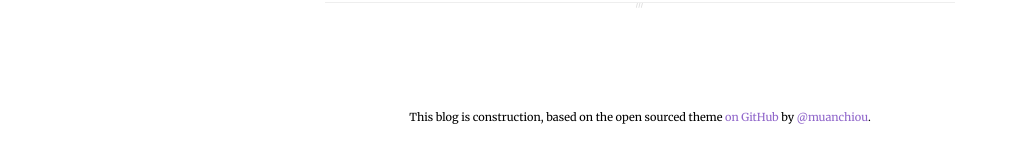
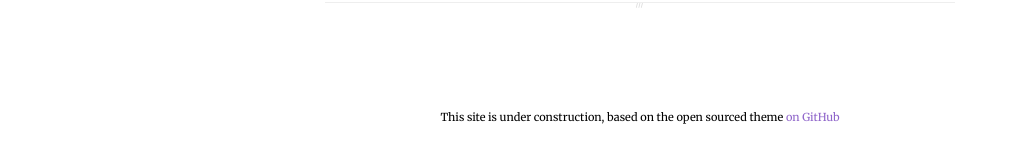
Before and after one commit to ochienggot/tiglas.github.io, a Jekyll site: the page built from index.md, in a window 1280 px wide. Shown: the part 395-558 px from the top of the page, without its empty margins (0-1009 px from the left). Built offline with Jekyll 4.4.1, drawn with Linux system fonts in a browser that asks for light colours; comment, search, counter and statistics services are not loaded.

Commit message:
fix footer message

```diff
--- a/_includes/footer.html
+++ b/_includes/footer.html
@@ -1,5 +1,5 @@
 <footer class="site-footer">
   <div class="container">
-    This blog is construction, based on the open sourced theme <a href="https://github.com/muan/muan.github.com" target="_blank" id="repo">on GitHub</a> by <a href="https://twitter.com/muanchiou" target="_blank" id="twitter">@muanchiou</a>.
+    This site is under construction, based on the open sourced theme <a href="https://github.com/muan/muan.github.com" target="_blank" id="repo">on GitHub</a>
   </div>
 </footer>
```
